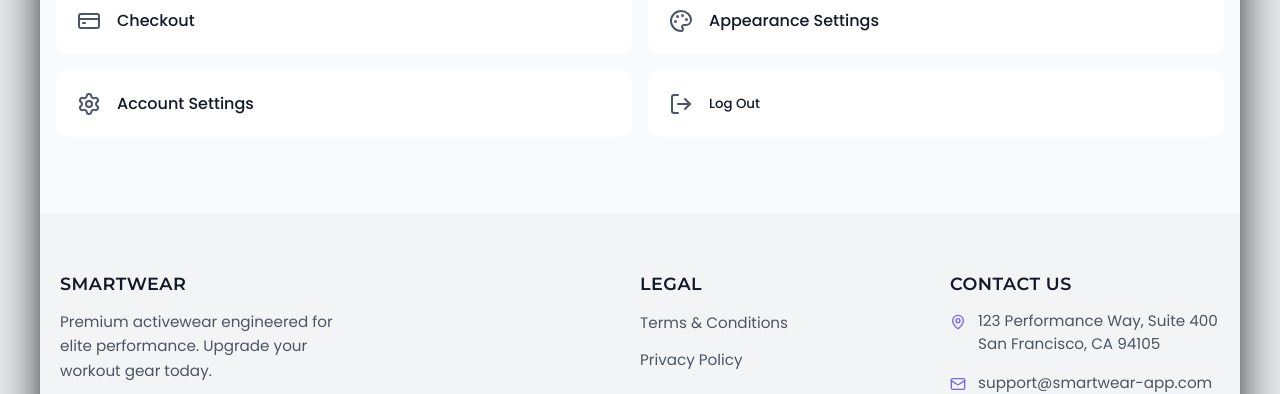
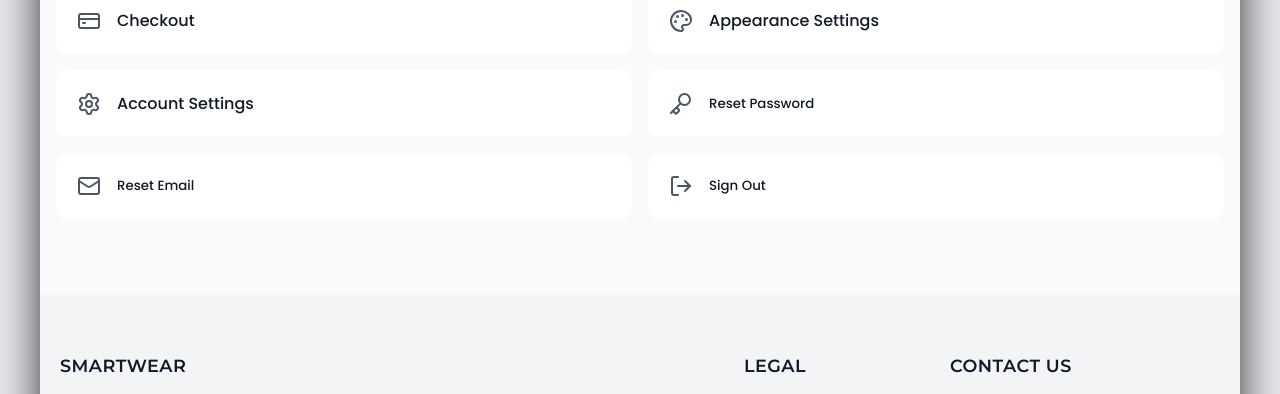
Before and after one commit to Prevail240/Smartwear-ecommerce, a Next.js app: page /account in a window 1280 px wide. Shown: the part 371-765 px from the top of the page. Built offline with nearby package versions, Linux system fonts and the light colour scheme; no server answers.

Commit message:
Update account settings and footer alignment

```diff
--- a/src/app/account/page.tsx
+++ b/src/app/account/page.tsx
@@ -3,7 +3,7 @@
 import { useState, useEffect } from 'react';
 import Link from 'next/link';
 import { useRouter } from 'next/navigation';
-import { User, Package, Heart, CreditCard, LogOut, BarChart2, ChevronDown, ChevronUp, Palette, Settings } from 'lucide-react';
+import { User, Package, Heart, CreditCard, LogOut, BarChart2, ChevronDown, ChevronUp, Palette, Settings, Key, Mail } from 'lucide-react';
 import { useAuth } from '@/context/AuthContext';
 import { doc, getDoc, collection, getDocs } from 'firebase/firestore';
 import { db } from '@/lib/firebase';
@@ -118,8 +118,18 @@ export default function AccountPage() {
   }, [user?.uid, isAnalyticsExpanded]);
 
   const handleLogout = async () => {
-    await logout();
-    router.push('/auth/signin');
+    if (window.confirm('Are you sure you want to sign out?')) {
+      await logout();
+      router.push('/auth/signin');
+    }
+  };
+
+  const handleResetPassword = () => {
+    window.alert('Password reset link sent to your email!');
+  };
+
+  const handleResetEmail = () => {
+    window.alert('Verification link sent to update your email address.');
   };
 
   return (
@@ -202,9 +212,17 @@ export default function AccountPage() {
           <Settings size={24} className={styles.icon} />
           <span>Account Settings</span>
         </Link>
+        <button className={styles.menuItem} onClick={handleResetPassword}>
+          <Key size={24} className={styles.icon} />
+          <span>Reset Password</span>
+        </button>
+        <button className={styles.menuItem} onClick={handleResetEmail}>
+          <Mail size={24} className={styles.icon} />
+          <span>Reset Email</span>
+        </button>
         <button className={styles.menuItem} onClick={handleLogout}>
           <LogOut size={24} className={styles.icon} />
-          <span>Log Out</span>
+          <span>Sign Out</span>
         </button>
       </div>
     </div>
--- a/src/components/DashboardSidebar.tsx
+++ b/src/components/DashboardSidebar.tsx
@@ -138,8 +138,10 @@ export default function DashboardSidebar() {
               <button
                 className={styles.navItem}
                 onClick={() => {
-                  logout();
-                  closeSidebar();
+                  if (window.confirm('Are you sure you want to sign out?')) {
+                    logout();
+                    closeSidebar();
+                  }
                 }}
               >
                 <LogOut size={20} />
--- a/src/components/Footer.tsx
+++ b/src/components/Footer.tsx
@@ -13,9 +13,9 @@ export default function Footer() {
           </p>
         </div>
 
-        <div className={styles.section}>
+        <div className={styles.section} style={{ textAlign: 'center' }}>
           <h3>Legal</h3>
-          <ul className={styles.links}>
+          <ul className={styles.links} style={{ alignItems: 'center' }}>
             <li><Link href="/terms">Terms &amp; Conditions</Link></li>
             <li><Link href="/privacy">Privacy Policy</Link></li>
           </ul>
```
